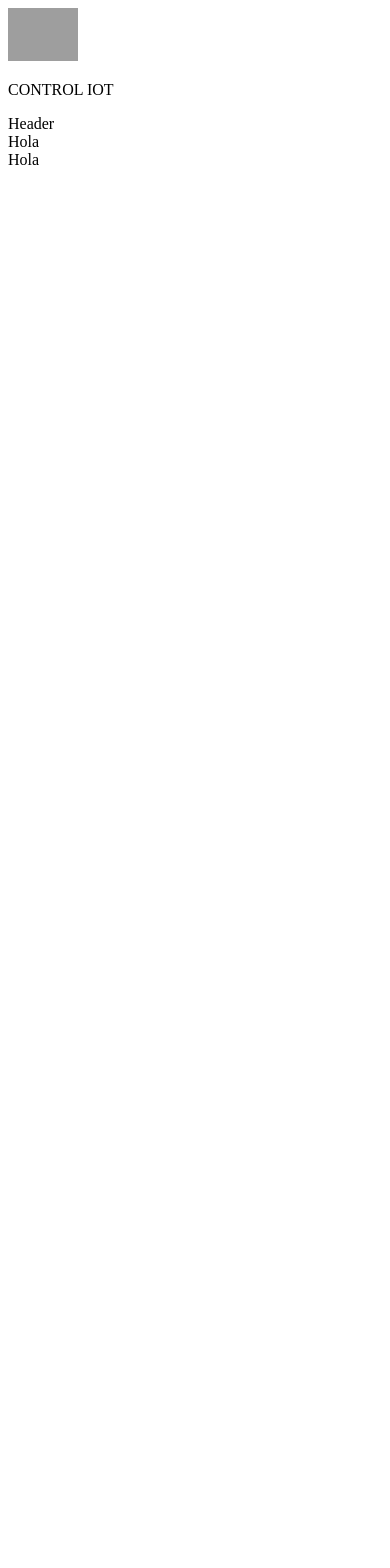
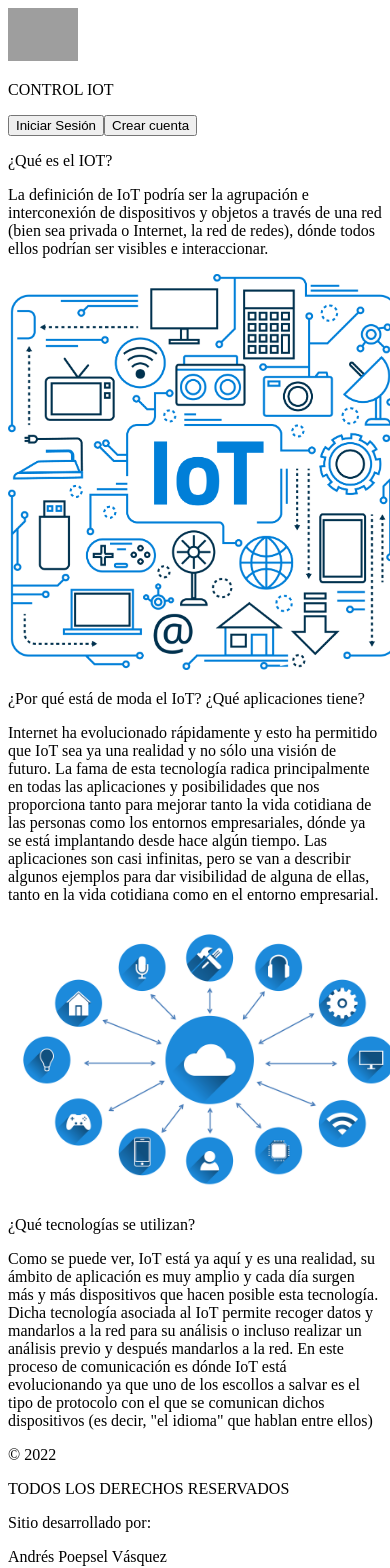
Before and after one commit to andrespoepsel7/Iot_Prueba_1, a React (Create React App) app: page / in a window 390 px wide. Shown: the top 1568 px of the page. Before the commit the page ends 844 px from the top, so only its background shows below. Built offline with nearby package versions, Linux system fonts and the light colour scheme; grey boxes are pictures that could not be loaded.

Commit message:
Se aumentan imagenes y se termina de diseñar el frontend del login para posteriormente añadir funcionalidades

```diff
--- a/src/views/Login.js
+++ b/src/views/Login.js
@@ -1,37 +1,132 @@
 import React, {useState} from 'react'
 import img1 from '../assets/IOT.png'
-import {BiShow, BiHide} from 'react-icons/bi'
+import img2 from '../assets/iot1.png'
+import img3 from '../assets/iot2.png'
 
 export default function Login() {
 
-    // Estado para mostrar y ocultar contraseña
-    const [showPassword, setShowPassword] = useState("password")
+    // Estado para poder mostrar el modal de creación de cuenta o inicio de sesión
+    const [modal, setModal] = useState(false)
+    // State para mostrar crear cuenta o simplemente hacer login
+    const [crear, setCrear] = useState(false)
 
-    // FUncion para cambiar el estado de muestra de la constraseña
-    const togglePassword = () => {
-        if(showPassword === "password"){
-            setShowPassword('text')
-        }else{
-            setShowPassword('password')
-        }
-    }
+
   return (
     <div className='w-full min-h-screen bg-gradient-to-tr from-cyan-500 to-lime-200'>
         {/* Versión WEB */}
-        <div className='flex flex-col'>
+        <div className='hidden sm:flex flex-col'>
             {/* Header */}
             <div className='fixed top-0 left-0 w-full flex flex-row justify-between items-center bg-white'>
                 <div className='flex flex-row items-center ml-[15%]'>
                     <img src={img1} alt="imagenHeader" width={70}/>
-                    <p>CONTROL IOT</p>
+                    <p className='font-bold text-sky-500 text-[25px]'>CONTROL IOT</p>
                 </div>
-                <div className='mr-[15%]'>
-                    Header
+                <div className='flex flex-row mr-[15%]'>
+                    <button
+                        className='bg-sky-400 font-mono font-bold text-white py-1 px-2 rounded-xl hover:bg-sky-300 mr-[15px]'
+                        onClick={()=>{
+                            setModal(true)
+                            setCrear(false)
+                        }}
+                    >
+                        Iniciar Sesión
+                    </button>
+                    <button
+                        className='bg-slate-400 font-mono font-bold text-white py-1 px-2 rounded-xl hover:bg-slate-300 mr-[15px]'
+                        onClick={()=>{
+                            setModal(true)
+                            setCrear(true)
+                        }}
+                    >
+                        Crear cuenta
+                    </button>
                 </div>
             </div>
             {/* Contenido */}
             <div className='mx-[15%] mt-[70px] bg-slate-100 min-h-screen'>
-                Hola
+                <div className='flex flex-col justify-center items-center mx-[10%] text-center font-mono text-slate-600'>
+                    <p className=' my-[30px] text-[45px] text-slate-500'>¿Qué es el IOT?</p>
+                    <p>La definición de IoT podría ser la agrupación e interconexión de dispositivos y objetos a través de una red (bien sea privada o Internet, la red de redes), dónde todos ellos podrían ser visibles e interaccionar.</p>
+                    <img src={img2} alt="img2" className='mt-8' width={400} />
+                    <p className=' my-[30px] text-[45px] text-slate-500'>¿Por qué está de moda el IoT? ¿Qué aplicaciones tiene?</p>
+                    <p>
+                        Internet ha evolucionado rápidamente y esto ha permitido que IoT sea ya una realidad y no sólo una visión de futuro. La fama de esta tecnología radica principalmente en todas las aplicaciones y posibilidades que nos proporciona tanto para mejorar tanto la vida cotidiana de las personas como los entornos empresariales, dónde ya se está implantando desde hace algún tiempo.
+                        Las aplicaciones son casi infinitas, pero se van a describir algunos ejemplos para dar visibilidad de alguna de ellas, tanto en la vida cotidiana como en el entorno empresarial.
+                    </p>
+                    <img src={img3} alt="img3" className='mt-8' width={400} />
+                    <p className=' my-[30px] text-[45px] text-slate-500'>¿Qué tecnologías se utilizan?</p>
+                    <p className='mb-8'>
+                        Como se puede ver, IoT está ya aquí y es una realidad, su ámbito de aplicación es muy amplio y cada día surgen más y más dispositivos que hacen posible esta tecnología. Dicha tecnología asociada al IoT permite recoger datos y mandarlos a la red para su análisis o incluso realizar un análisis previo y después mandarlos a la red.
+
+                        En este proceso de comunicación es dónde IoT está evolucionando ya que uno de los escollos a salvar es el tipo de protocolo con el que se comunican dichos dispositivos (es decir, "el idioma" que hablan entre ellos)
+                    </p>
+                </div>
+            </div>
+            {modal ?
+                <div className='fixed top-0 left-0 bg-slate-600 w-full h-screen bg-opacity-80 flex justify-center items-center'>
+                    {crear ?
+                     <div className='flex items-center justify-center bg-sky-300 opacity-100 py-[30px] px-[60px] min-w-[450px] rounded-[40px] border-2 border-white'>
+                        <form className='flex flex-col w-full'>
+                            <p className='text-center text-[25px] font-bold text-white mb-4'>Crear Cuenta</p>
+                            <label className='text-white font-mono font-semibold mb-1'>Nombre Completo:</label>
+                            <input className='rounded-md mb-3 py-1 px-3 text-blue-800 outline-none' placeholder='Nombre' type="text" />
+                            <label className='text-white font-mono font-semibold mb-1'>Celular:</label>
+                            <input className='rounded-md mb-3 py-1 px-3 text-blue-800 outline-none' placeholder='Teléfono celular' type="text" />
+                            <label className='text-white font-mono font-semibold mb-1'>C.I:</label>
+                            <input className='rounded-md mb-3 py-1 px-3 text-blue-800 outline-none' placeholder='Ej: 6523458' type="text" />
+                            <label className='text-white font-mono font-semibold mb-1'>E-mail:</label>
+                            <input className='rounded-md mb-3 py-1 px-3 text-blue-800 outline-none' placeholder='ejemplo@gmail.com' type="text" />
+                            <label className='text-white font-mono font-semibold mb-1'>Usuario:</label>
+                            <input className='rounded-md mb-3 py-1 px-3 text-blue-800 outline-none' placeholder='usuario123' type="text" />
+                            <label className='text-white font-mono font-semibold mb-1'>Contraseña:</label>
+                            <input className='rounded-md mb-3 py-1 px-3 text-blue-800 outline-none' placeholder='Nombre' type="text" />
+                            <label className='text-white font-mono font-semibold mb-1'>Repetir Contraseña:</label>
+                            <input className='rounded-md mb-3 py-1 px-3 text-blue-800 outline-none' placeholder='Nombre' type="text" />
+                            <div className='flex flex-row items-center justify-between mt-3'>
+                                <button className='bg-red-500 py-1 px-5 text-white font-semibold font-mono rounded-md ml-5 hover:bg-red-400'>
+                                    Cancelar
+                                </button>
+                                <button className='bg-green-500 py-1 px-5 text-white font-semibold font-mono rounded-md mr-5 hover:bg-green-400'>
+                                    Siguiente
+                                </button>
+                            </div>
+                        </form>
+                     </div>
+                     :
+                     <div className='flex items-center justify-center bg-sky-300 opacity-100 py-[30px] px-[60px] min-w-[450px] rounded-[40px] border-2 border-white'>
+                        <form className='flex flex-col w-full'>
+                            <p className='text-center text-[25px] font-bold text-white mb-4'>Inicio De Sesión</p>
+                            <label className='text-white font-mono font-semibold mb-1'>Usuario:</label>
+                            <input className='rounded-md mb-3 py-1 px-3 text-blue-800 outline-none' placeholder='Nombre' type="text" />
+                            <label className='text-white font-mono font-semibold mb-1'>Contraseña:</label>
+                            <input className='rounded-md mb-3 py-1 px-3 text-blue-800 outline-none' placeholder='Nombre' type="text" />
+                            <div className='flex flex-row items-center justify-between mt-3'>
+                                <button className='bg-red-500 py-1 px-5 text-white font-semibold font-mono rounded-md ml-5 hover:bg-red-400'>
+                                    Cancelar
+                                </button>
+                                <button className='bg-green-500 py-1 px-5 text-white font-semibold font-mono rounded-md mr-5 hover:bg-green-400'>
+                                    Siguiente
+                                </button>
+                            </div>
+                        </form>
+                     </div>
+                    }
+                </div>
+                :
+                <></>
+            }
+
+            {/* FOOTER */}
+            <div className='w-full bg-white flex flex-row py-3 px-5 items-center justify-between'>
+                <div className='flex flex-col ml-[5%]'>
+                    <p className='font-bold text-sky-400'>© 2022</p>
+                    <p className='font-bold text-sky-400'>TODOS LOS DERECHOS RESERVADOS</p>
+                </div>
+                <div className='flex flex-col mr-[5%]'>
+                    <p className='font-bold text-sky-400'>Sitio desarrollado por:</p>
+                    <p className='font-bold text-sky-400'>Andrés Poepsel Vásquez</p>
+                </div>
+
             </div>
         </div>
 
```
Also changed, not shown: src/assets/iot1.png (added), src/assets/iot2.png (added).
